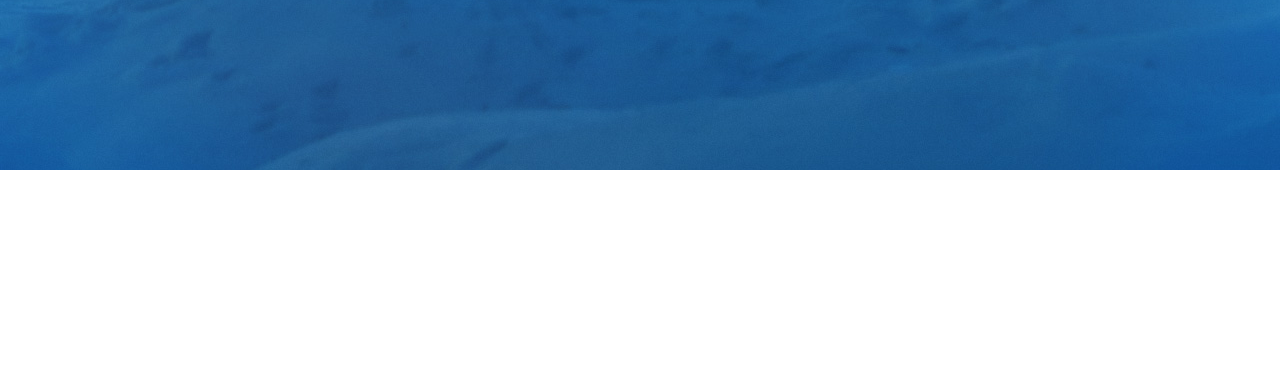
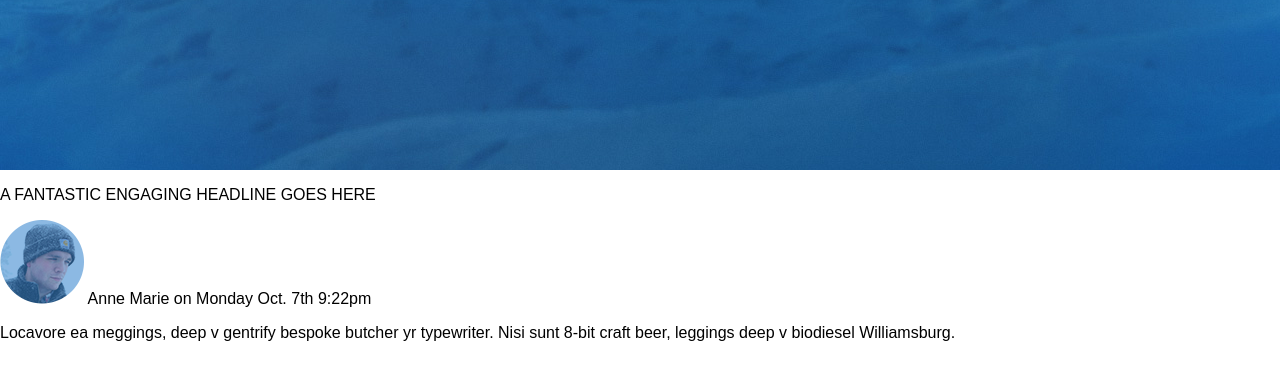
Before and after one commit to MeadeSlocomb/Surf_Paddle, a plain HTML site: page index.html in a window 1280 px wide. Shown: the part 348-728 px from the top of the page. Drawn offline with nearby package versions, Linux system fonts and the light colour scheme.

Commit message:
Started adding body content

```diff
--- a/index.html
+++ b/index.html
@@ -34,6 +34,19 @@
 			</div>
 		</header>
 
+		<div class="bodyleft">
+			<p>A FANTASTIC ENGAGING HEADLINE GOES HERE</p>
+			<img src="images/avatar.png">
+			<span>Anne Marie</span>
+			<span>on</span>
+			<span>Monday Oct. 7th 9:22pm</span>
+			<p>Locavore ea meggings, deep v gentrify bespoke butcher yr typewriter.  Nisi sunt 8-bit craft beer, leggings deep v biodiesel Williamsburg. </p>
+		</div>
+
+		<div class="bodyright">
+
+		</div>
+
 	</div>
 </body>
 </html>
```
